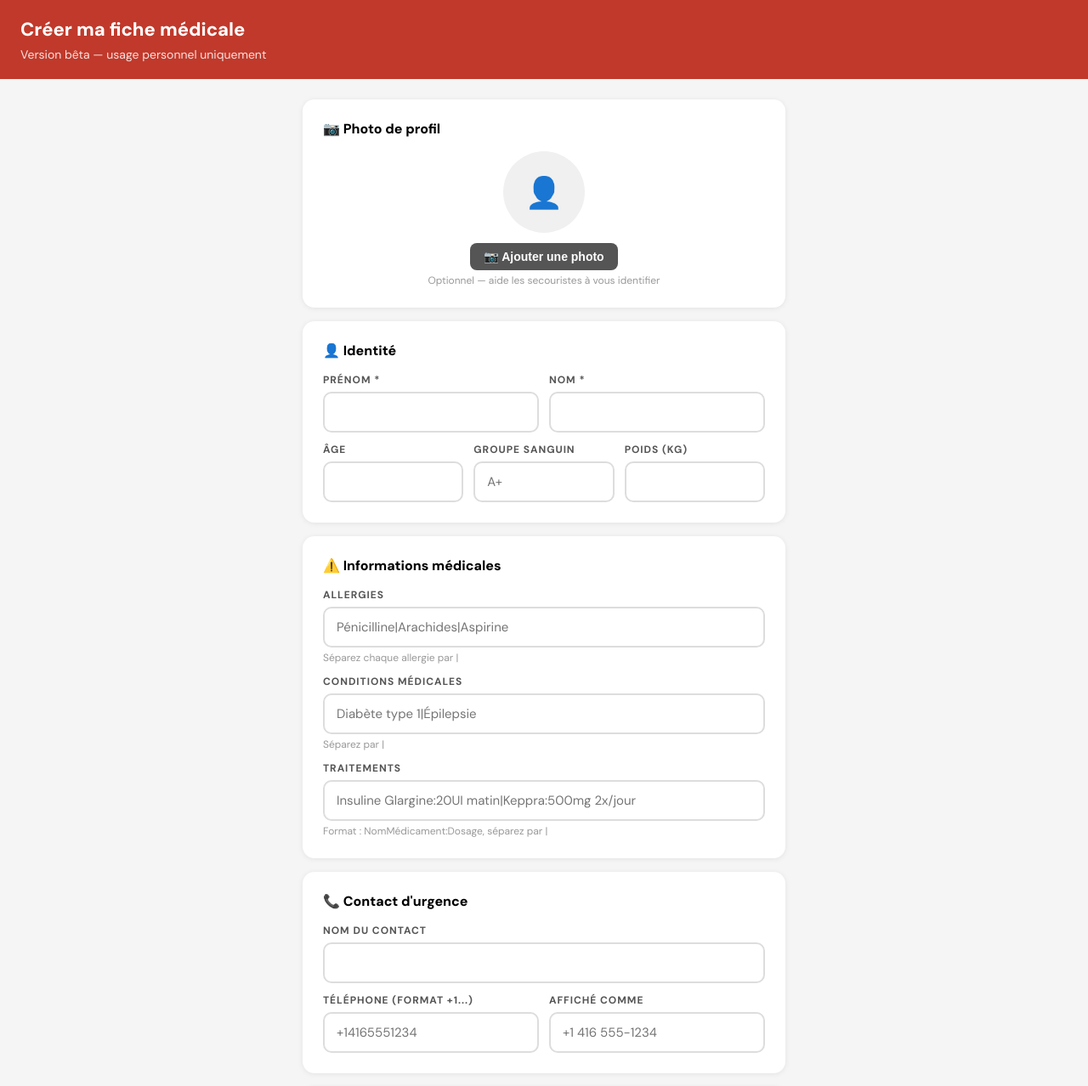
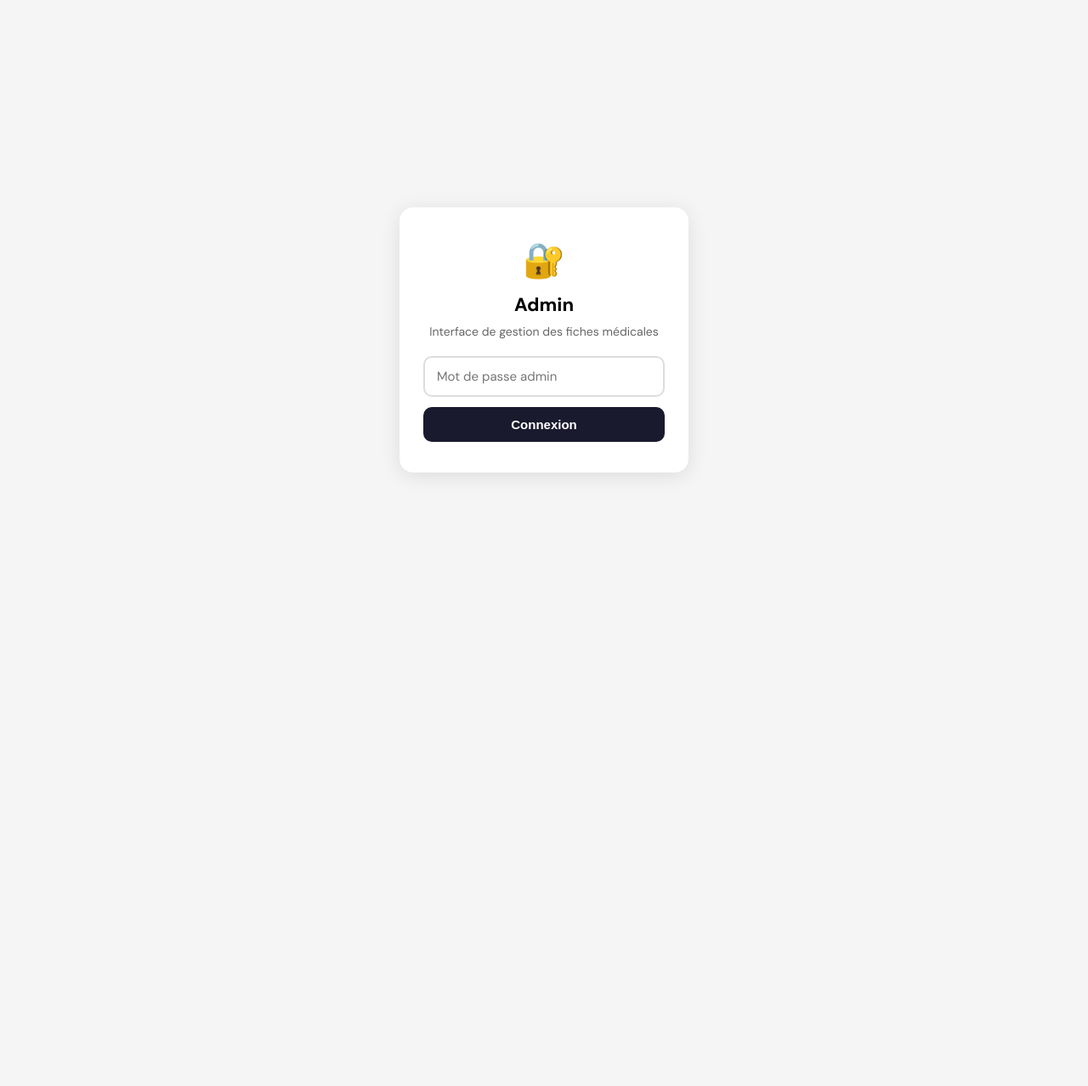
Before and after one commit to Soradodo/medical-urgence, a Next.js app: page /admin in a window 1280 px wide. Shown: the top 1278 px of the page at 85% size. After the commit the page ends 800 px from the top, so only its background shows below. Built offline with nearby package versions, Linux system fonts and the light colour scheme.

Commit message:
fix: restaurer page admin correcte

```diff
--- a/app/admin/page.jsx
+++ b/app/admin/page.jsx
@@ -1,30 +1,94 @@
 'use client';
-import { useState, useRef } from 'react';
+import { useState, useEffect, useRef } from 'react';
 
 const S = {
   wrap: { minHeight: '100vh', background: '#F5F5F5', fontFamily: "'DM Sans', system-ui, sans-serif" },
-  header: { background: '#C0392B', color: '#fff', padding: '20px 24px' },
-  main: { maxWidth: 600, margin: '0 auto', padding: '24px 16px' },
-  card: { background: '#fff', borderRadius: 14, padding: '24px', boxShadow: '0 1px 6px rgba(0,0,0,.08)', marginBottom: 16 },
+  header: { background: '#1a1a2e', color: '#fff', padding: '16px 24px', display: 'flex', alignItems: 'center', justifyContent: 'space-between', position: 'sticky', top: 0, zIndex: 100 },
+  headerTitle: { fontSize: 18, fontWeight: 800, margin: 0 },
+  main: { maxWidth: 900, margin: '0 auto', padding: '24px 16px' },
+  loginWrap: { display: 'flex', alignItems: 'center', justifyContent: 'center', minHeight: '100vh', background: '#F5F5F5', fontFamily: "'DM Sans', system-ui, sans-serif" },
+  loginCard: { background: '#fff', borderRadius: 16, padding: '36px 28px', maxWidth: 340, width: '100%', textAlign: 'center', boxShadow: '0 4px 24px rgba(0,0,0,.1)' },
   input: { width: '100%', border: '2px solid #DDD', borderRadius: 10, padding: '12px 14px', fontSize: 15, outline: 'none', marginBottom: 0, fontFamily: 'inherit', boxSizing: 'border-box' },
-  label: { fontSize: 12, fontWeight: 700, color: '#555', letterSpacing: '0.08em', textTransform: 'uppercase', marginBottom: 6, display: 'block' },
-  btn: { background: '#C0392B', color: '#fff', border: 'none', borderRadius: 12, padding: '16px', fontSize: 17, fontWeight: 800, cursor: 'pointer', width: '100%', marginTop: 8 },
-  success: { background: '#E8F5EE', borderRadius: 14, padding: 24, textAlign: 'center' },
-  hint: { fontSize: 12, color: '#999', marginTop: 4 },
+  searchWrap: { position: 'relative', marginBottom: 16 },
+  searchInput: { width: '100%', border: '2px solid #DDD', borderRadius: 10, padding: '11px 40px', fontSize: 15, outline: 'none', fontFamily: 'inherit', boxSizing: 'border-box', background: '#fff' },
+  btn: (color) => ({ background: color || '#1a1a2e', color: '#fff', border: 'none', borderRadius: 10, padding: '12px 20px', fontSize: 15, fontWeight: 700, cursor: 'pointer', width: '100%' }),
+  btnSm: (color) => ({ background: color || '#1a1a2e', color: '#fff', border: 'none', borderRadius: 8, padding: '7px 14px', fontSize: 13, fontWeight: 700, cursor: 'pointer' }),
+  card: { background: '#fff', borderRadius: 14, padding: '20px', boxShadow: '0 1px 6px rgba(0,0,0,.08)', marginBottom: 12 },
+  row: { display: 'flex', alignItems: 'center', justifyContent: 'space-between', flexWrap: 'wrap', gap: 8 },
+  badge: (actif) => ({ background: actif ? '#E8F5EE' : '#F5F5F5', color: actif ? '#1B7F45' : '#888', borderRadius: 6, padding: '3px 10px', fontSize: 12, fontWeight: 700 }),
+  grid2: { display: 'grid', gridTemplateColumns: '1fr 1fr', gap: 12 },
+  label: { fontSize: 12, fontWeight: 700, color: '#666', letterSpacing: '0.08em', textTransform: 'uppercase', marginBottom: 4, display: 'block' },
+  success: { background: '#E8F5EE', color: '#1B7F45', borderRadius: 10, padding: '14px 16px', marginBottom: 16, fontSize: 14, fontWeight: 600 },
+  error: { background: '#FDECEA', color: '#96281B', borderRadius: 10, padding: '14px 16px', marginBottom: 16, fontSize: 14, fontWeight: 600 },
   avatarLg: { width: 96, height: 96, borderRadius: '50%', objectFit: 'cover', border: '3px solid #EEE', display: 'block', margin: '0 auto 12px' },
+  avatarSm: { width: 48, height: 48, borderRadius: '50%', objectFit: 'cover', border: '2px solid #EEE', flexShrink: 0 },
+  avatarPlaceholder: { width: 48, height: 48, borderRadius: '50%', background: '#F0F0F0', display: 'flex', alignItems: 'center', justifyContent: 'center', fontSize: 20, flexShrink: 0 },
   avatarPlaceholderLg: { width: 96, height: 96, borderRadius: '50%', background: '#F0F0F0', display: 'flex', alignItems: 'center', justifyContent: 'center', fontSize: 36, margin: '0 auto 12px' },
 };
 
-export default function RegisterPage() {
+const FIELDS = [
+  { key: 'prenom', label: 'Prénom *', required: true },
+  { key: 'nom', label: 'Nom *', required: true },
+  { key: 'age', label: 'Âge' },
+  { key: 'groupe_sanguin', label: 'Groupe sanguin' },
+  { key: 'poids', label: 'Poids (kg)' },
+  { key: 'allergies', label: 'Allergies (séparer par |)', placeholder: 'Pénicilline|Arachides' },
+  { key: 'conditions', label: 'Conditions médicales (séparer par |)', placeholder: 'Diabète type 1|Épilepsie' },
+  { key: 'traitements', label: 'Traitements (format Nom:Dose, séparer par |)', placeholder: 'Insuline:20UI matin|Keppra:500mg 2x/jour' },
+  { key: 'contact_nom', label: "Nom du contact d'urgence" },
+  { key: 'contact_tel', label: 'Téléphone contact (format +1...)' },
+  { key: 'contact_tel_display', label: 'Téléphone affiché' },
+  { key: 'medecin', label: 'Médecin traitant' },
+  { key: 'medecin_tel', label: 'Téléphone médecin' },
+  { key: 'notes', label: 'Note importante', multiline: true },
+];
+
+export default function AdminPage() {
+  const [password, setPassword] = useState('');
+  const [authed, setAuthed] = useState(false);
+  const [fiches, setFiches] = useState([]);
+  const [filtered, setFiltered] = useState([]);
+  const [search, setSearch] = useState('');
+  const [view, setView] = useState('list');
+  const [editId, setEditId] = useState(null);
   const [form, setForm] = useState({});
+  const [msg, setMsg] = useState(null);
+  const [newFiche, setNewFiche] = useState(null);
   const [loading, setLoading] = useState(false);
-  const [result, setResult] = useState(null);
-  const [error, setError] = useState('');
   const [photoPreview, setPhotoPreview] = useState(null);
   const [photoUploading, setPhotoUploading] = useState(false);
   const fileRef = useRef();
 
-  function set(key) { return e => setForm(p => ({ ...p, [key]: e.target.value })); }
+  useEffect(() => {
+    if (!search.trim()) { setFiltered(fiches); return; }
+    const q = search.toLowerCase();
+    setFiltered(fiches.filter(f =>
+      f.prenom?.toLowerCase().includes(q) ||
+      f.nom?.toLowerCase().includes(q) ||
+      f.contact_tel?.toLowerCase().includes(q)
+    ));
+  }, [search, fiches]);
+
+  async function login() {
+    const res = await fetch('/api/admin?action=list', { headers: { 'x-admin-password': password } });
+    if (res.ok) { setAuthed(true); const d = await res.json(); setFiches(d.fiches); setFiltered(d.fiches); }
+    else setMsg({ type: 'error', text: 'Mot de passe incorrect' });
+  }
+
+  async function loadFiches() {
+    const res = await fetch('/api/admin?action=list', { headers: { 'x-admin-password': password } });
+    const d = await res.json();
+    setFiches(d.fiches);
+  }
+
+  async function loadEdit(id) {
+    const res = await fetch(`/api/admin?action=get&id=${id}`, { headers: { 'x-admin-password': password } });
+    const d = await res.json();
+    setForm(d.fiche);
+    setPhotoPreview(d.fiche.photo_url || null);
+    setEditId(id);
+    setView('edit');
+  }
 
   async function handlePhotoChange(e) {
     const file = e.target.files[0];
@@ -34,52 +98,55 @@ export default function RegisterPage() {
     try {
       const fd = new FormData();
       fd.append('photo', file);
-      const res = await fetch('/api/upload', { method: 'POST', body: fd });
+      const res = await fetch('/api/upload?admin=1', { method: 'POST', headers: { 'x-admin-password': password }, body: fd });
       const d = await res.json();
       if (d.url) setForm(p => ({ ...p, photo_url: d.url }));
-      else setError("Erreur lors de l'upload de la photo");
-    } catch { setError("Erreur lors de l'upload de la photo"); }
+      else setMsg({ type: 'error', text: "Erreur upload photo" });
+    } catch { setMsg({ type: 'error', text: "Erreur upload photo" }); }
     setPhotoUploading(false);
   }
 
   async function submit() {
-    if (!form.prenom || !form.nom) { setError('Prénom et nom sont obligatoires.'); return; }
-    setLoading(true); setError('');
-    const res = await fetch('/api/register', {
+    setLoading(true); setMsg(null);
+    const action = view === 'create' ? 'create' : 'update';
+    const res = await fetch('/api/admin', {
       method: 'POST',
-      headers: { 'Content-Type': 'application/json' },
-      body: JSON.stringify(form),
+      headers: { 'x-admin-password': password, 'Content-Type': 'application/json' },
+      body: JSON.stringify({ action, id: editId, ...form }),
     });
     const d = await res.json();
     setLoading(false);
-    if (res.ok) setResult(d);
-    else setError(d.error || 'Une erreur est survenue.');
+    if (res.ok) {
+      if (action === 'create') { setNewFiche(d); setMsg({ type: 'success', text: 'Fiche créée !' }); }
+      else setMsg({ type: 'success', text: 'Fiche mise à jour !' });
+      loadFiches();
+    } else setMsg({ type: 'error', text: 'Erreur lors de la sauvegarde' });
   }
 
-  if (result) return (
-    <div style={S.wrap}>
-      <header style={S.header}>
-        <h1 style={{ margin: 0, fontSize: 22, fontWeight: 800 }}>✅ Votre fiche est créée</h1>
-      </header>
-      <div style={{ maxWidth: 600, margin: '0 auto', padding: '24px 16px' }}>
-        <div style={S.success}>
-          <div style={{ fontSize: 48, marginBottom: 12 }}>🎉</div>
-          <div style={{ fontSize: 20, fontWeight: 800, color: '#1B7F45', marginBottom: 8 }}>Fiche créée avec succès</div>
-          <p style={{ color: '#555', marginBottom: 20 }}>Conservez précieusement ces informations.</p>
-          <div style={{ background: '#fff', borderRadius: 12, padding: 20, textAlign: 'left', marginBottom: 16 }}>
-            <div style={{ fontSize: 13, fontWeight: 700, color: '#888', marginBottom: 8 }}>VOTRE LIEN D'URGENCE</div>
-            <div style={{ fontFamily: 'monospace', fontSize: 14, wordBreak: 'break-all', color: '#111', fontWeight: 600 }}>{result.lien}</div>
-            <div style={{ fontSize: 13, fontWeight: 700, color: '#888', marginTop: 16, marginBottom: 4 }}>VOTRE CODE PIN</div>
-            <div style={{ fontSize: 32, fontWeight: 800, letterSpacing: '0.3em', color: '#C0392B' }}>{result.pin}</div>
-          </div>
-          <button onClick={() => navigator.clipboard.writeText(`Lien d'urgence : ${result.lien}\nPIN : ${result.pin}`)}
-            style={{ ...S.btn, background: '#1B7F45', marginTop: 0 }}>
-            📋 Copier le lien et le PIN
-          </button>
-          <p style={{ fontSize: 12, color: '#888', marginTop: 16 }}>
-            💡 Notez le PIN sur votre étiquette NFC. Sans lui, la fiche est inaccessible.
-          </p>
-        </div>
+  async function toggle(id, actif) {
+    await fetch('/api/admin', { method: 'POST', headers: { 'x-admin-password': password, 'Content-Type': 'application/json' }, body: JSON.stringify({ action: 'toggle', id, actif }) });
+    loadFiches();
+  }
+
+  async function remove(id) {
+    if (!confirm('Supprimer cette fiche définitivement ?')) return;
+    await fetch('/api/admin', { method: 'POST', headers: { 'x-admin-password': password, 'Content-Type': 'application/json' }, body: JSON.stringify({ action: 'delete', id }) });
+    loadFiches();
+  }
+
+  function resetForm() { setView('list'); setMsg(null); setNewFiche(null); setForm({}); setPhotoPreview(null); }
+
+  if (!authed) return (
+    <div style={S.loginWrap}>
+      <div style={S.loginCard}>
+        <div style={{ fontSize: 40, marginBottom: 12 }}>🔐</div>
+        <h1 style={{ fontSize: 22, fontWeight: 800, marginBottom: 8 }}>Admin</h1>
+        <p style={{ color: '#666', fontSize: 14, marginBottom: 20 }}>Interface de gestion des fiches médicales</p>
+        {msg && <div style={S.error}>{msg.text}</div>}
+        <input type="password" placeholder="Mot de passe admin" value={password}
+          onChange={e => setPassword(e.target.value)} onKeyDown={e => e.key === 'Enter' && login()}
+          style={{ ...S.input, marginBottom: 12 }} autoFocus />
+        <button onClick={login} style={S.btn()}>Connexion</button>
       </div>
     </div>
   );
@@ -87,105 +154,120 @@ export default function RegisterPage() {
   return (
     <div style={S.wrap}>
       <header style={S.header}>
-        <h1 style={{ margin: 0, fontSize: 22, fontWeight: 800 }}>Créer ma fiche médicale</h1>
-        <p style={{ margin: '6px 0 0', opacity: 0.85, fontSize: 14 }}>Version bêta — usage personnel uniquement</p>
+        <h1 style={S.headerTitle}>🏥 Admin — Fiches médicales</h1>
+        <div style={{ display: 'flex', gap: 8 }}>
+          {view !== 'list' && <button onClick={resetForm} style={S.btnSm('#555')}>← Liste</button>}
+          {view === 'list' && <button onClick={() => { setView('create'); setForm({}); setMsg(null); setNewFiche(null); setPhotoPreview(null); }} style={S.btnSm('#1B7F45')}>+ Nouvelle fiche</button>}
+        </div>
       </header>
-      <div style={S.main}>
-        {error && <div style={{ background: '#FDECEA', color: '#96281B', borderRadius: 10, padding: '12px 16px', marginBottom: 16, fontSize: 14, fontWeight: 600 }}>{error}</div>}
 
-        {/* Photo */}
-        <div style={S.card}>
-          <div style={{ fontWeight: 800, fontSize: 16, marginBottom: 16 }}>📷 Photo de profil</div>
-          <div style={{ textAlign: 'center' }}>
-            {photoPreview
-              ? <img src={photoPreview} alt="Photo" style={S.avatarLg} />
-              : <div style={S.avatarPlaceholderLg}>👤</div>
-            }
-            <input type="file" accept="image/*" ref={fileRef} onChange={handlePhotoChange} style={{ display: 'none' }} />
-            <button onClick={() => fileRef.current?.click()} disabled={photoUploading}
-              style={{ background: '#555', color: '#fff', border: 'none', borderRadius: 8, padding: '8px 16px', fontSize: 14, fontWeight: 700, cursor: 'pointer' }}>
-              {photoUploading ? '⏳ Envoi...' : photoPreview ? '🔄 Changer' : '📷 Ajouter une photo'}
-            </button>
-            <p style={S.hint}>Optionnel — aide les secouristes à vous identifier</p>
+      <main style={S.main}>
+        {msg && <div style={msg.type === 'success' ? S.success : S.error}>{msg.text}</div>}
+
+        {newFiche && (
+          <div style={{ background: '#E8F5EE', borderRadius: 14, padding: 20, marginBottom: 16 }}>
+            <div style={{ fontWeight: 800, fontSize: 16, color: '#1B7F45', marginBottom: 12 }}>✅ Fiche créée — informations à transmettre</div>
+            <div style={{ background: '#fff', borderRadius: 10, padding: 16, fontFamily: 'monospace', fontSize: 14 }}>
+              <div><strong>Lien :</strong> {typeof window !== 'undefined' ? `${window.location.origin}/u/${newFiche.token}` : ''}</div>
+              <div style={{ marginTop: 8 }}><strong>PIN :</strong> {newFiche.pin}</div>
+            </div>
+            <button onClick={() => navigator.clipboard.writeText(`Lien : ${window.location.origin}/u/${newFiche.token}\nPIN : ${newFiche.pin}`)}
+              style={{ ...S.btnSm('#1B7F45'), marginTop: 12, width: 'auto' }}>📋 Copier lien + PIN</button>
           </div>
-        </div>
+        )}
 
-        <div style={S.card}>
-          <div style={{ fontWeight: 800, fontSize: 16, marginBottom: 16 }}>👤 Identité</div>
-          <div style={{ display: 'flex', gap: 12, marginBottom: 12 }}>
-            <div style={{ flex: 1 }}><label style={S.label}>Prénom *</label><input value={form.prenom || ''} onChange={set('prenom')} style={S.input} /></div>
-            <div style={{ flex: 1 }}><label style={S.label}>Nom *</label><input value={form.nom || ''} onChange={set('nom')} style={S.input} /></div>
-          </div>
-          <div style={{ display: 'flex', gap: 12 }}>
-            <div style={{ flex: 1 }}><label style={S.label}>Âge</label><input value={form.age || ''} onChange={set('age')} style={S.input} /></div>
-            <div style={{ flex: 1 }}><label style={S.label}>Groupe sanguin</label><input value={form.groupe_sanguin || ''} onChange={set('groupe_sanguin')} placeholder="A+" style={S.input} /></div>
-            <div style={{ flex: 1 }}><label style={S.label}>Poids (kg)</label><input value={form.poids || ''} onChange={set('poids')} style={S.input} /></div>
-          </div>
-        </div>
+        {view === 'list' && (
+          <>
+            <div style={S.searchWrap}>
+              <span style={{ position: 'absolute', left: 14, top: '50%', transform: 'translateY(-50%)', fontSize: 16, color: '#AAA', pointerEvents: 'none' }}>🔍</span>
+              <input value={search} onChange={e => setSearch(e.target.value)}
+                placeholder="Rechercher par nom, prénom ou téléphone..."
+                style={S.searchInput} />
+              {search && (
+                <button onClick={() => setSearch('')}
+                  style={{ position: 'absolute', right: 12, top: '50%', transform: 'translateY(-50%)', background: 'none', border: 'none', cursor: 'pointer', fontSize: 18, color: '#AAA', padding: 0 }}>✕</button>
+              )}
+            </div>
 
-        <div style={S.card}>
-          <div style={{ fontWeight: 800, fontSize: 16, marginBottom: 16 }}>⚠️ Informations médicales</div>
-          <div style={{ marginBottom: 12 }}>
-            <label style={S.label}>Allergies</label>
-            <input value={form.allergies || ''} onChange={set('allergies')} placeholder="Pénicilline|Arachides|Aspirine" style={S.input} />
-            <p style={S.hint}>Séparez chaque allergie par |</p>
-          </div>
-          <div style={{ marginBottom: 12 }}>
-            <label style={S.label}>Conditions médicales</label>
-            <input value={form.conditions || ''} onChange={set('conditions')} placeholder="Diabète type 1|Épilepsie" style={S.input} />
-            <p style={S.hint}>Séparez par |</p>
-          </div>
-          <div>
-            <label style={S.label}>Traitements</label>
-            <input value={form.traitements || ''} onChange={set('traitements')} placeholder="Insuline Glargine:20UI matin|Keppra:500mg 2x/jour" style={S.input} />
-            <p style={S.hint}>Format : NomMédicament:Dosage, séparez par |</p>
-          </div>
-        </div>
+            <div style={{ fontSize: 13, color: '#888', marginBottom: 12 }}>
+              {search ? `${filtered.length} résultat(s) pour "${search}"` : `${fiches.length} fiche(s) enregistrée(s)`}
+            </div>
 
-        <div style={S.card}>
-          <div style={{ fontWeight: 800, fontSize: 16, marginBottom: 16 }}>📞 Contact d'urgence</div>
-          <div style={{ marginBottom: 12 }}>
-            <label style={S.label}>Nom du contact</label>
-            <input value={form.contact_nom || ''} onChange={set('contact_nom')} style={S.input} />
-          </div>
-          <div style={{ display: 'flex', gap: 12 }}>
-            <div style={{ flex: 1 }}>
-              <label style={S.label}>Téléphone (format +1...)</label>
-              <input value={form.contact_tel || ''} onChange={set('contact_tel')} placeholder="+14165551234" style={S.input} />
+            {filtered.length === 0 && (
+              <div style={{ ...S.card, textAlign: 'center', color: '#888', padding: 40 }}>
+                {search ? 'Aucun patient trouvé.' : 'Aucune fiche. Cliquez sur "+ Nouvelle fiche".'}
+              </div>
+            )}
+
+            {filtered.map(f => (
+              <div key={f.id} style={S.card}>
+                <div style={S.row}>
+                  <div style={{ display: 'flex', alignItems: 'center', gap: 14 }}>
+                    {f.photo_url
+                      ? <img src={f.photo_url} alt="" style={S.avatarSm} />
+                      : <div style={S.avatarPlaceholder}>👤</div>
+                    }
+                    <div>
+                      <div style={{ fontWeight: 800, fontSize: 17 }}>{f.prenom} {f.nom}</div>
+                      <div style={{ fontSize: 12, color: '#888', marginTop: 2 }}>
+                        {f.age ? `${f.age} ans · ` : ''}{new Date(f.created_at).toLocaleDateString('fr-FR')}
+                      </div>
+                    </div>
+                  </div>
+                  <div style={{ display: 'flex', gap: 8, alignItems: 'center', flexWrap: 'wrap' }}>
+                    <span style={S.badge(f.actif)}>{f.actif ? 'Active' : 'Désactivée'}</span>
+                    <button onClick={() => loadEdit(f.id)} style={S.btnSm('#333')}>✏️ Modifier</button>
+                    <button onClick={() => toggle(f.id, !f.actif)} style={S.btnSm(f.actif ? '#888' : '#1B7F45')}>{f.actif ? 'Désactiver' : 'Réactiver'}</button>
+                    <button onClick={() => remove(f.id)} style={S.btnSm('#C0392B')}>🗑️</button>
+                  </div>
+                </div>
+              </div>
+            ))}
+          </>
+        )}
+
+        {(view === 'create' || view === 'edit') && (
+          <div style={S.card}>
+            <h2 style={{ fontSize: 18, fontWeight: 800, marginBottom: 20 }}>
+              {view === 'create' ? '➕ Nouvelle fiche' : `✏️ Modifier — ${form.prenom || ''} ${form.nom || ''}`}
+            </h2>
+
+            {/* Photo */}
+            <div style={{ textAlign: 'center', marginBottom: 24 }}>
+              {photoPreview
+                ? <img src={photoPreview} alt="Photo" style={S.avatarLg} />
+                : <div style={S.avatarPlaceholderLg}>👤</div>
+              }
+              <input type="file" accept="image/*" ref={fileRef} onChange={handlePhotoChange} style={{ display: 'none' }} />
+              <button onClick={() => fileRef.current?.click()} disabled={photoUploading}
+                style={{ ...S.btnSm('#555'), width: 'auto' }}>
+                {photoUploading ? '⏳ Envoi...' : '📷 Changer la photo'}
+              </button>
             </div>
-            <div style={{ flex: 1 }}>
-              <label style={S.label}>Affiché comme</label>
-              <input value={form.contact_tel_display || ''} onChange={set('contact_tel_display')} placeholder="+1 416 555-1234" style={S.input} />
+
+            <div style={S.grid2}>
+              {FIELDS.map(f => (
+                <div key={f.key} style={f.multiline ? { gridColumn: '1 / -1' } : {}}>
+                  <label style={S.label}>{f.label}</label>
+                  {f.multiline
+                    ? <textarea value={form[f.key] || ''} onChange={e => setForm(p => ({ ...p, [f.key]: e.target.value }))}
+                        placeholder={f.placeholder || ''} rows={3} style={{ ...S.input, resize: 'vertical' }} />
+                    : <input value={form[f.key] || ''} onChange={e => setForm(p => ({ ...p, [f.key]: e.target.value }))}
+                        placeholder={f.placeholder || ''} style={S.input} />
+                  }
+                </div>
+              ))}
+            </div>
+
+            <div style={{ marginTop: 20, display: 'flex', gap: 10 }}>
+              <button onClick={submit} disabled={loading} style={{ ...S.btn('#1B7F45'), width: 'auto', padding: '12px 28px' }}>
+                {loading ? 'Sauvegarde...' : view === 'create' ? '✅ Créer la fiche' : '✅ Sauvegarder'}
+              </button>
+              <button onClick={resetForm} style={{ ...S.btn('#888'), width: 'auto', padding: '12px 20px' }}>Annuler</button>
             </div>
           </div>
-        </div>
-
-        <div style={S.card}>
-          <div style={{ fontWeight: 800, fontSize: 16, marginBottom: 16 }}>🩺 Médecin & notes</div>
-          <div style={{ marginBottom: 12 }}>
-            <label style={S.label}>Médecin traitant</label>
-            <input value={form.medecin || ''} onChange={set('medecin')} style={S.input} />
-          </div>
-          <div style={{ marginBottom: 12 }}>
-            <label style={S.label}>Téléphone médecin</label>
-            <input value={form.medecin_tel || ''} onChange={set('medecin_tel')} style={S.input} />
-          </div>
-          <div>
-            <label style={S.label}>Note importante pour les secouristes</label>
-            <textarea value={form.notes || ''} onChange={set('notes')}
-              placeholder="Ex : En cas de crise épileptique, ne pas retenir, appeler le 911" rows={3}
-              style={{ ...S.input, resize: 'vertical' }} />
-          </div>
-        </div>
-
-        <div style={{ background: '#FFF8E1', borderRadius: 12, padding: 16, marginBottom: 16, fontSize: 13, color: '#7B5800' }}>
-          ⚠️ <strong>Version bêta</strong> — Usage personnel et cercle de confiance uniquement.
-        </div>
-
-        <button onClick={submit} disabled={loading || photoUploading} style={S.btn}>
-          {loading ? 'Création en cours...' : '✅ Créer ma fiche médicale'}
-        </button>
-      </div>
+        )}
+      </main>
     </div>
   );
 }
```
